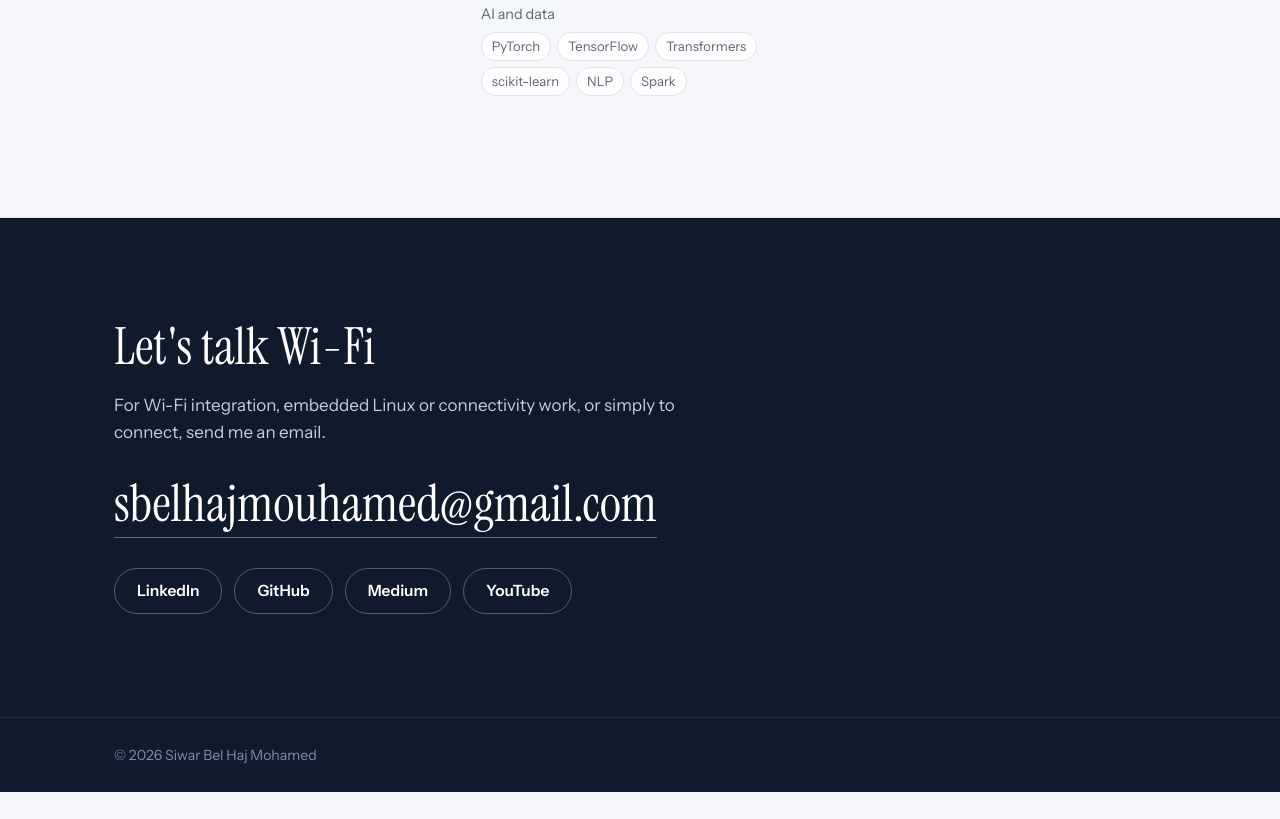
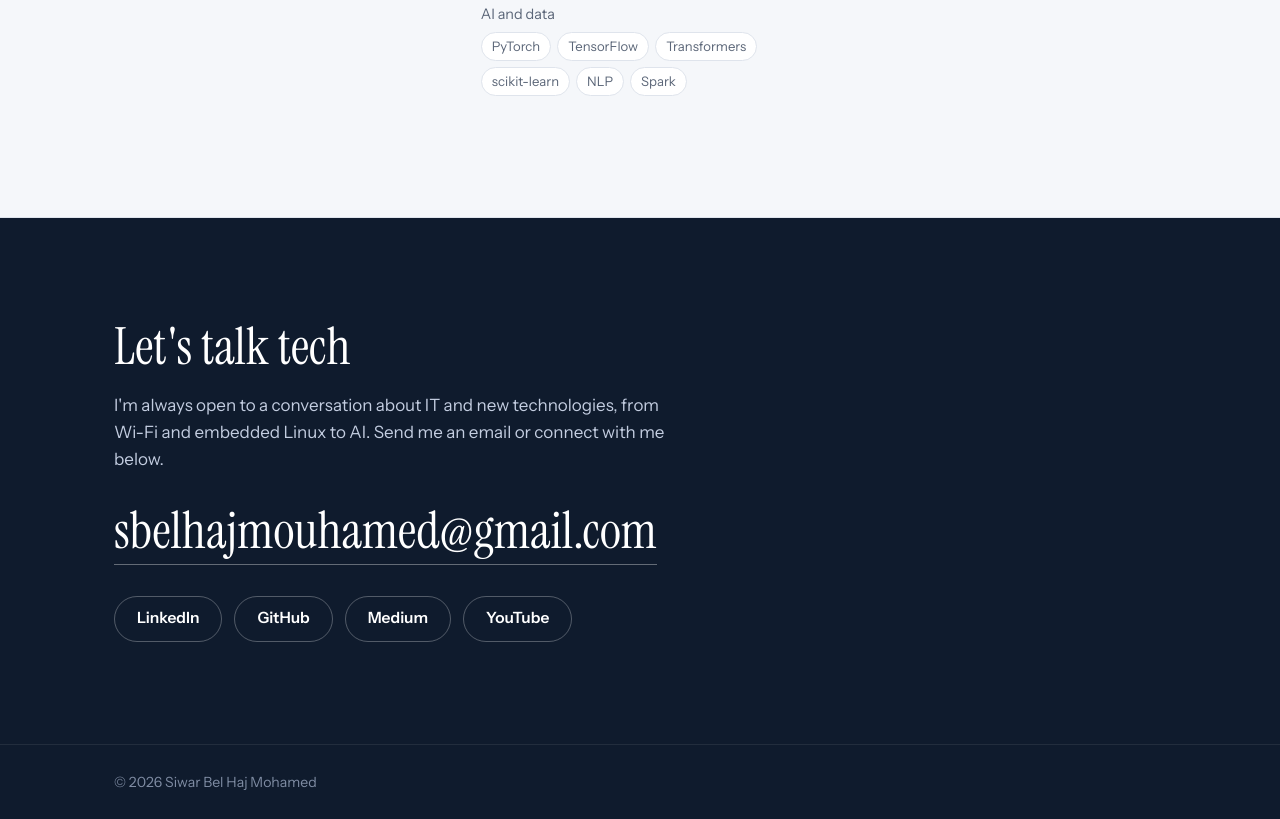
Before and after one commit to siwarBM/siwarBM.github.io, a plain HTML site: page index.html in a window 1280 px wide. Shown: the part 10693-11512 px from the top of the page. Before the commit the page ends 11485 px from the top, so only its background shows below. Drawn offline with Linux system fonts and the light colour scheme.

Commit message:
Update contact section

```diff
--- a/index.html
+++ b/index.html
@@ -610,8 +610,8 @@ footer{background:var(--ink);color:#7f8ca3;font-size:.88rem;padding:26px 0;borde
 
 <section id="contact" class="contact">
   <div class="wrap">
-    <h2>Let's talk Wi-Fi</h2>
-    <p>For Wi-Fi integration, embedded Linux or connectivity work, or simply to connect, send me an email.</p>
+    <h2>Let's talk tech</h2>
+    <p>I'm always open to a conversation about IT and new technologies, from Wi-Fi and embedded Linux to AI. Send me an email or connect with me below.</p>
     <a class="mail" href="mailto:sbelhajmouhamed@gmail.com">sbelhajmouhamed@gmail.com</a>
     <div class="actions">
       <a class="btn" href="https://www.linkedin.com/in/siwar-bel-haj-mohamed/" target="_blank" rel="noopener">LinkedIn</a>
```
